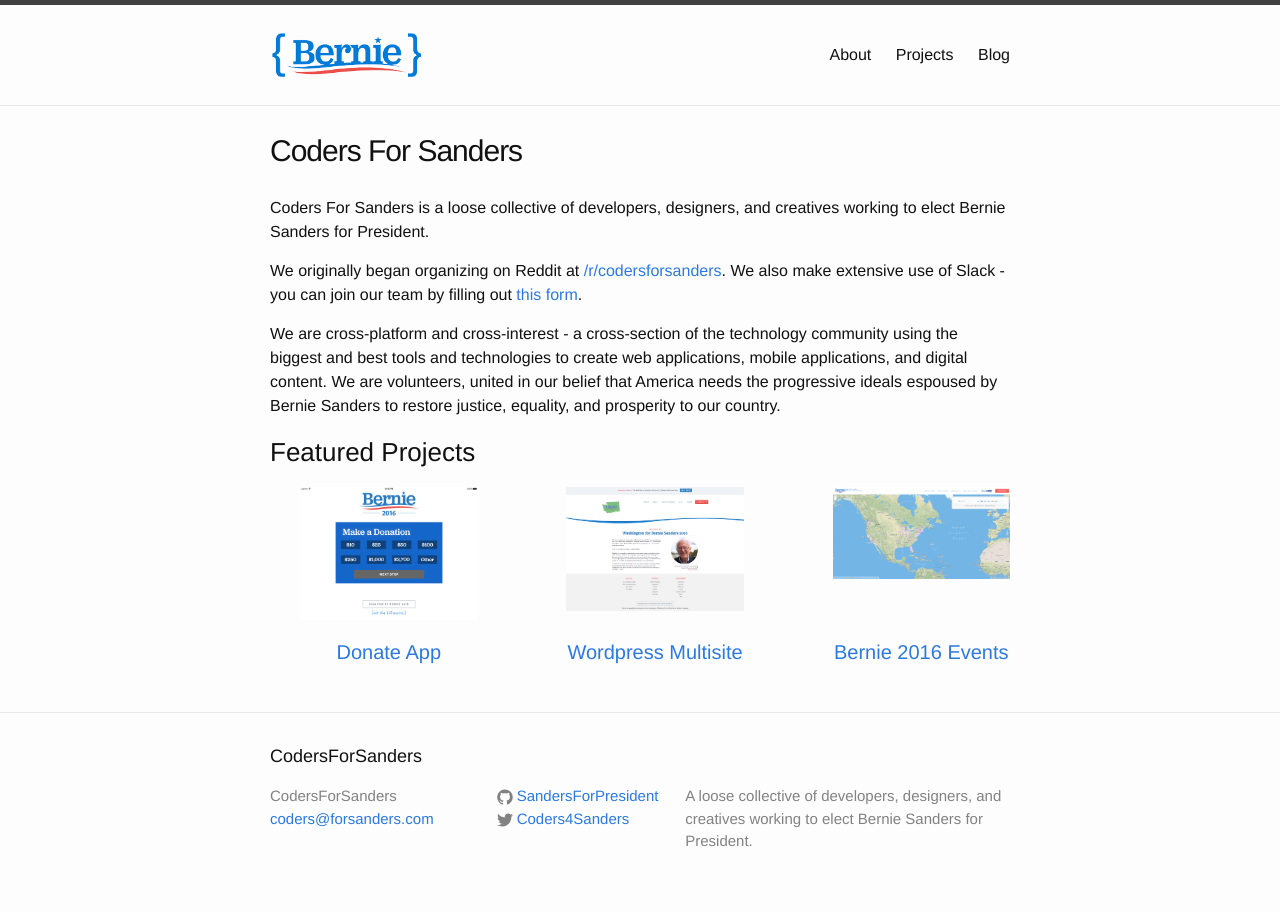
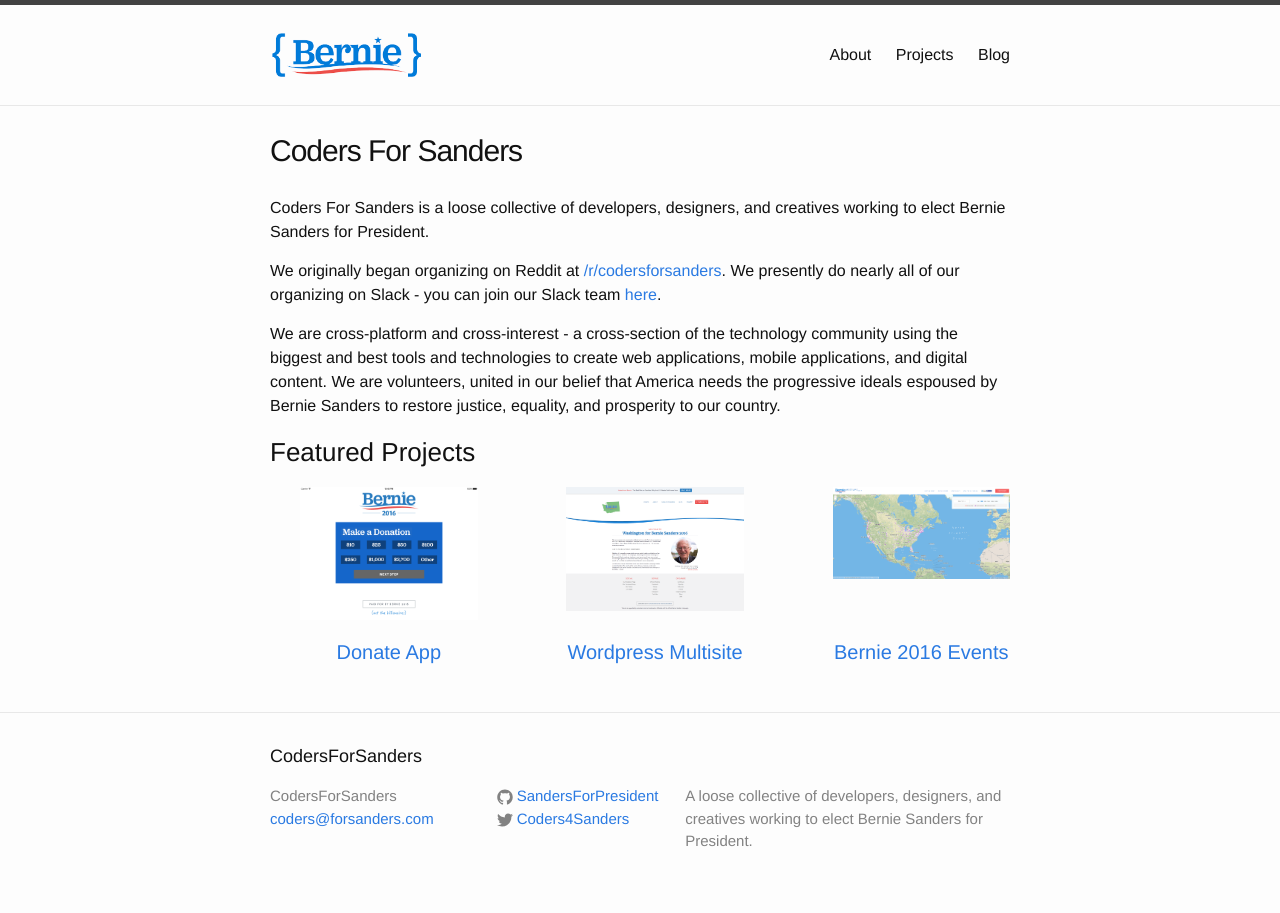
Before and after one commit to SandersForPresident/sandersforpresident.github.io, a Jekyll site: the page built from index.md, in a window 1280 px wide. Built offline with Jekyll 4.4.1, drawn with Linux system fonts in a browser that asks for light colours.

Commit message:
Update Slack URL

```diff
--- a/_includes/footer.html
+++ b/_includes/footer.html
@@ -10,7 +10,7 @@
           <li>{{ site.title }}</li>
           <li><a href="mailto:{{ site.email }}">{{ site.email }}</a></li>
           <li>
-            <script async defer src="http://slack.coders.forsanders.com/slackin.js"></script>
+            <script async defer src="http://cfs-slack.forsanders.com/slackin.js"></script>
           </li>
         </ul>
       </div>
--- a/index.md
+++ b/index.md
@@ -6,7 +6,7 @@
 
 Coders For Sanders is a loose collective of developers, designers, and creatives working to elect Bernie Sanders for President.
 
-We originally began organizing on Reddit at [/r/codersforsanders](https://www.reddit.com/r/codersforsanders). We also make extensive use of Slack - you can join our team by filling out [this form](https://docs.google.com/forms/d/1pmxGTX17qPkZV49iuLh3rN-Mj_Z6w6M_XtUJMZCMIP4/viewform).
+We originally began organizing on Reddit at [/r/codersforsanders](https://www.reddit.com/r/codersforsanders). We presently do nearly all of our organizing on Slack - you can join our Slack team [here](https://cfs-slack.forsanders.com/).
 
 We are cross-platform and cross-interest - a cross-section of the technology community using the biggest and best tools and technologies to create web applications, mobile applications, and digital content. We are volunteers, united in our belief that America needs the progressive ideals espoused by Bernie Sanders to restore justice, equality, and prosperity to our country.
 
```
